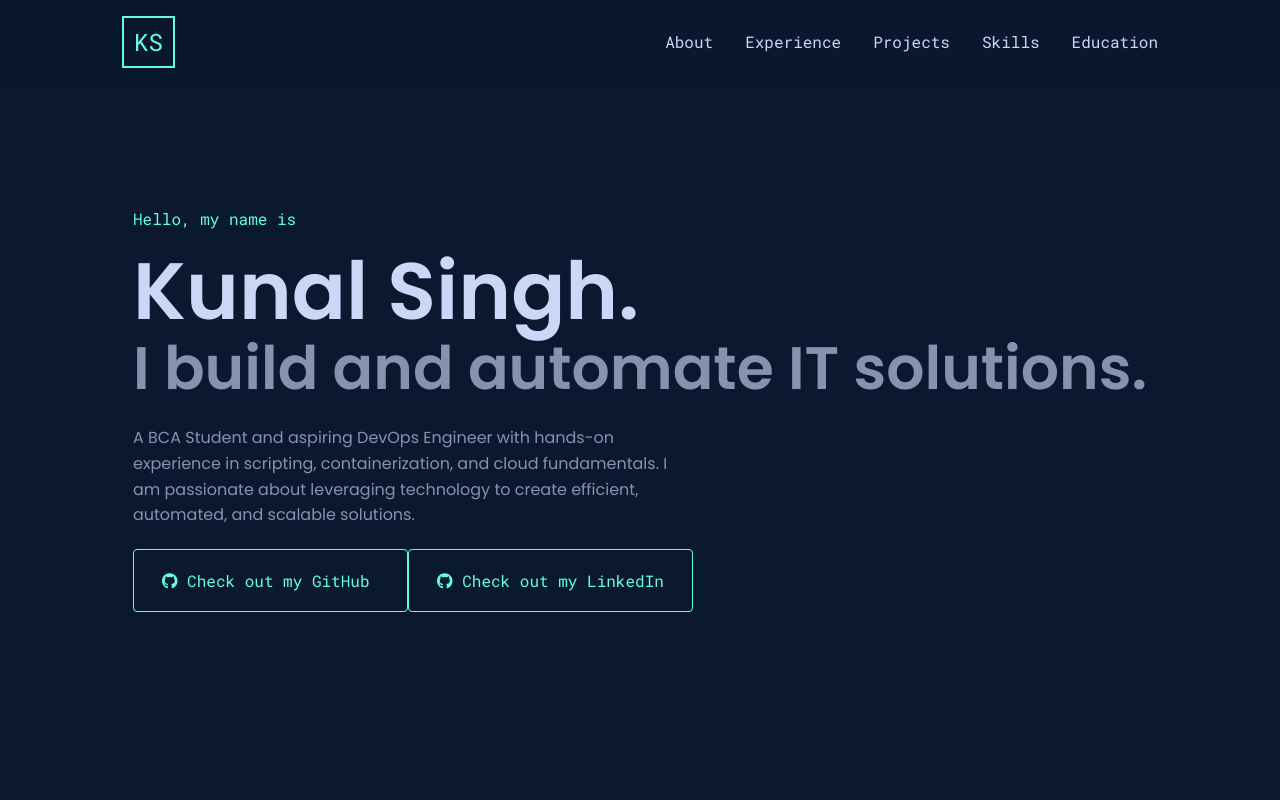
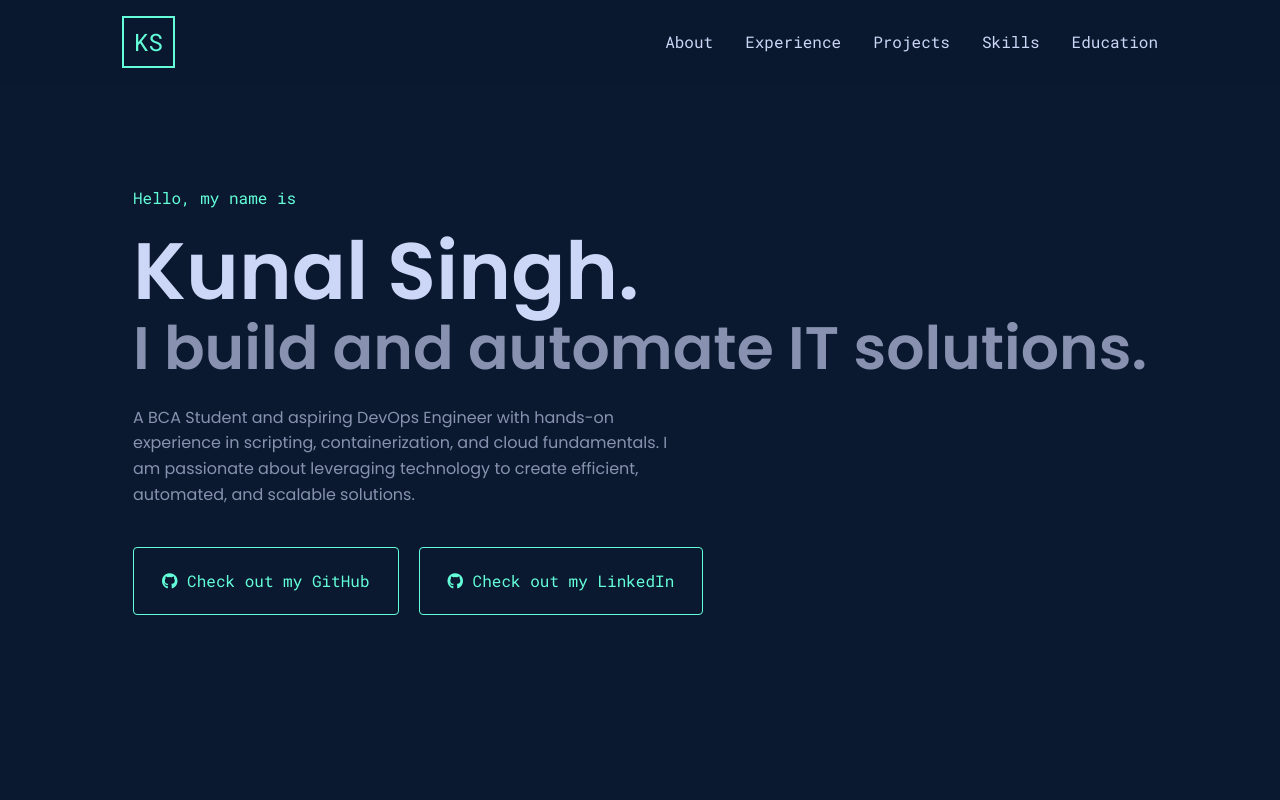
Before and after one commit to KunalSingh005/Automated-CI-CD-Pipeline, a plain HTML site: page index.html in a window 1280 px wide. Shown: the top 800 px of the page. Drawn offline with Linux system fonts and the light colour scheme.

Commit message:
Update style.css

```diff
--- a/style.css
+++ b/style.css
@@ -130,6 +130,11 @@ body {
 
 .cta-button:hover {
     background-color: rgba(100, 255, 218, 0.1);
+}
+
+.hero-links {
+  display: flex; /* This aligns the buttons in a row */
+  gap: 20px;     /* This creates a 20px space between them */
 }
 
 /* --- General Section Styling --- */
```
